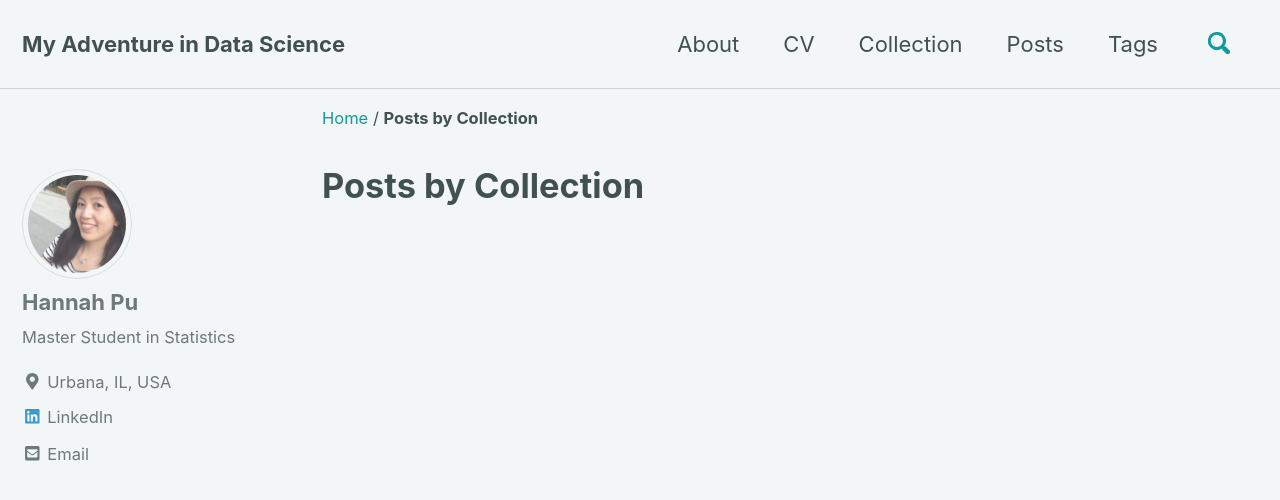
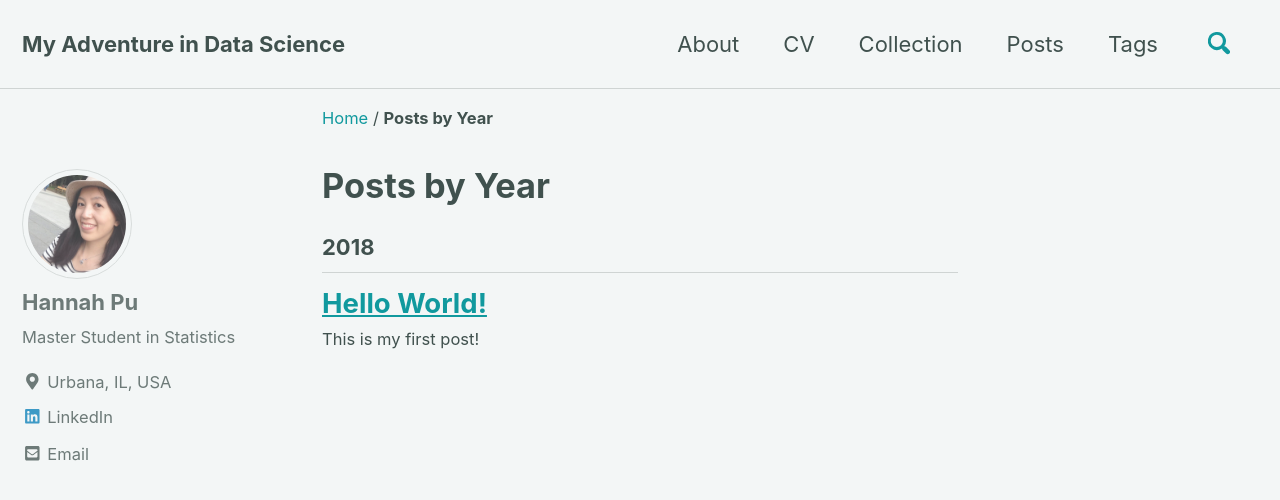
Before and after one commit to hannahpu/hannahpu.github.io, a Jekyll site: the page built from _pages/collection-archive.html, in a window 1280 px wide and 900 px high. Shown: the top 500 px of the window. Built offline with Jekyll 4.4.1, drawn with Linux system fonts in a browser that asks for light colours; cached includes are drawn as plain includes; nearby versions of some CDN libraries.

Commit message:
Update collection-archive.html

```diff
--- a/_pages/collection-archive.html
+++ b/_pages/collection-archive.html
@@ -1,23 +1,13 @@
 ---
 layout: archive
-title: "Posts by Collection"
+title: "Posts by Year"
 permalink: /collection-archive/
 author_profile: true
 ---
-
-{% capture written_label %}'None'{% endcapture %}
-
-{% for collection in site.collections %}
-  {% unless collection.output == false or collection.label == "posts" %}
-    {% capture label %}{{ collection.label }}{% endcapture %}
-    {% if label != written_label %}
-      <h2 id="{{ label | slugify }}" class="archive__subtitle">{{ label }}</h2>
-      {% capture written_label %}{{ label }}{% endcapture %}
-    {% endif %}
-  {% endunless %}
-  {% for post in collection.docs %}
-    {% unless collection.output == false or collection.label == "posts" %}
-      {% include archive-single.html %}
-    {% endunless %}
+{% assign postsByYear = site.posts | group_by_exp:"post", "post.date | date: '%Y'"  %}
+{% for year in postsByYear %}
+  <h2 id="{{ year.name | slugify }}" class="archive__subtitle">{{ year.name }}</h2>
+  {% for post in year.items %}
+    {% include archive-single.html %}
   {% endfor %}
 {% endfor %}
```
